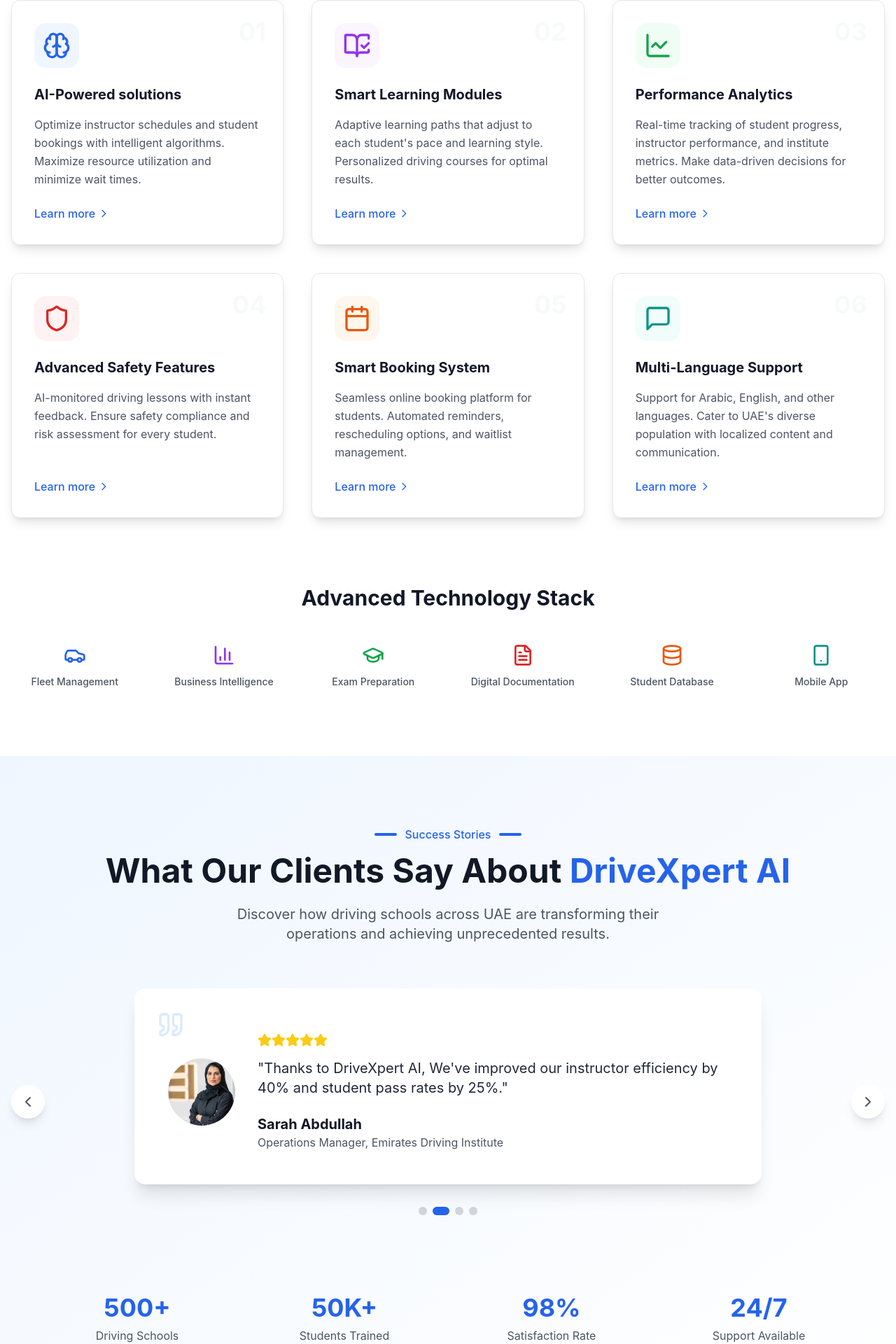
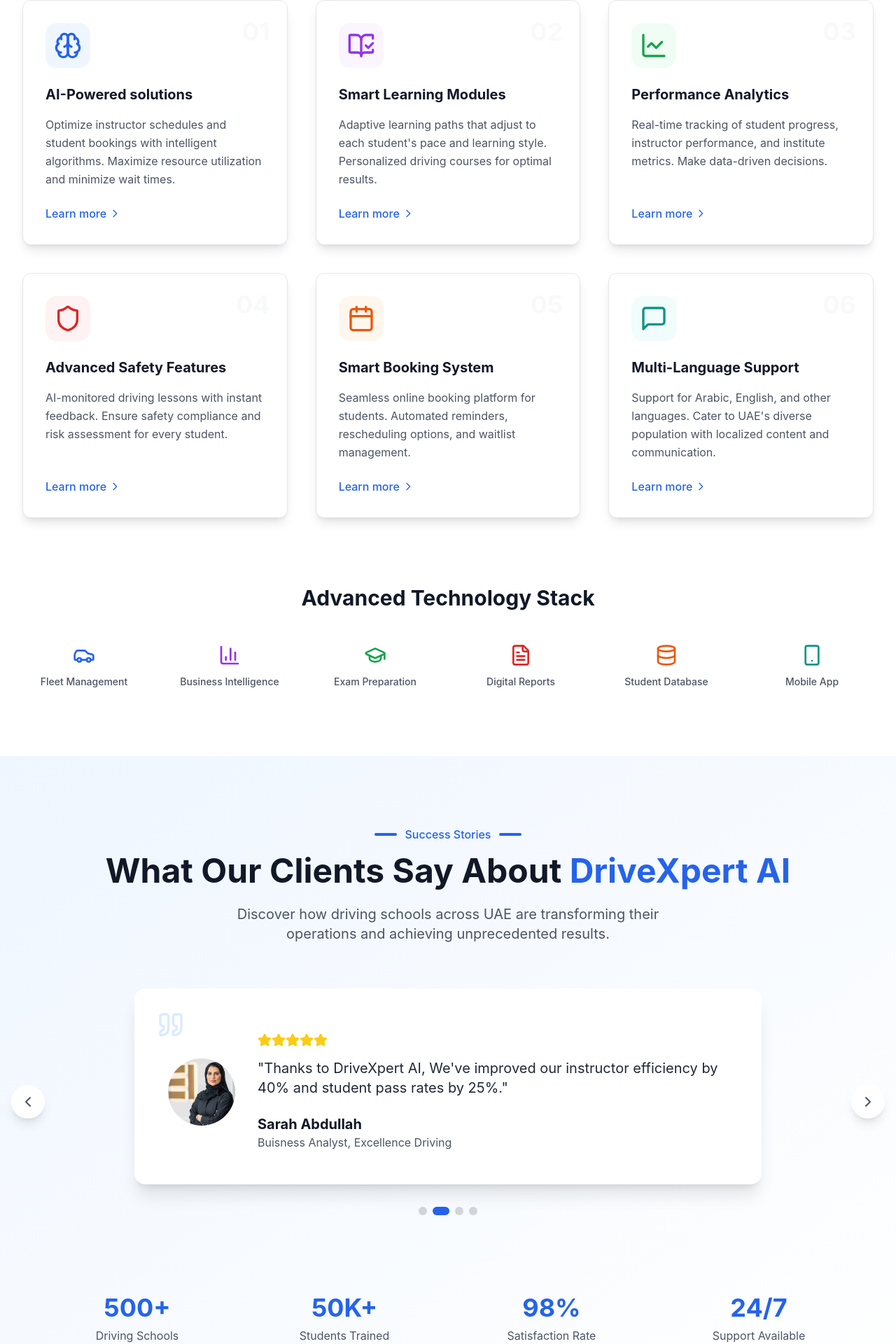
Before and after one commit to Ayman-Shakil192/drivexpert-ai, a React (Vite) app: page / in a window 1280 px wide. Shown: the part 4976-6896 px from the top of the page at 70% size. Built offline with nearby package versions, Linux system fonts and the light colour scheme.

Commit message:
update ui components

```diff
--- a/src/components/Contact.jsx
+++ b/src/components/Contact.jsx
@@ -141,15 +141,13 @@
       icon: <MapPin className="w-6 h-6" />,
       title: "Visit Us",
       content: "Dubai Investment Park, Dubai, UAE",
-      details: "Office 201, Building A",
       bgColor: useColorModeValue("blue.50", "blue.900"),
       iconColor: useColorModeValue("blue.600", "blue.400"),
     },
     {
       icon: <Phone className="w-6 h-6" />,
       title: "Call Us",
-      content: "+971 4 555 1234",
-      details: "Mon-Sat: 9AM-7PM",
+      content: "+971 4 555 1234 ",
       bgColor: useColorModeValue("green.50", "green.900"),
       iconColor: useColorModeValue("green.600", "green.400"),
     },
@@ -157,7 +155,6 @@
       icon: <Mail className="w-6 h-6" />,
       title: "Email Us",
       content: "support@drivexpert.ae",
-      details: "24/7 Support",
       bgColor: useColorModeValue("purple.50", "purple.900"),
       iconColor: useColorModeValue("purple.600", "purple.400"),
     },
@@ -165,7 +162,6 @@
       icon: <Clock className="w-6 h-6" />,
       title: "Business Hours",
       content: "9:00 AM - 7:00 PM",
-      details: "Saturday - Thursday",
       bgColor: useColorModeValue("orange.50", "orange.900"),
       iconColor: useColorModeValue("orange.600", "orange.400"),
     },
@@ -180,7 +176,7 @@
     <Box
       id="contact"
       py={24}
-      px={4}
+      px={8}
       bgGradient={bgGradient}
       position="relative"
       overflow="hidden"
@@ -283,9 +279,7 @@
                       <chakra.h3 fontSize="2xl" fontWeight="bold">
                         Send us a message
                       </chakra.h3>
-                      <chakra.p color="gray.600">
-                        We'll get back to you within 24 hours
-                      </chakra.p>
+                      <chakra.p color="gray.600">Let's connect!</chakra.p>
                     </Box>
                   </HStack>
 
@@ -306,7 +300,7 @@
                               name="name"
                               value={formData.name}
                               onChange={handleChange}
-                              placeholder="John Doe"
+                              placeholder="Your Full Name"
                               h={12}
                               borderRadius="lg"
                               focusBorderColor="blue.500"
@@ -326,7 +320,7 @@
                               type="email"
                               value={formData.email}
                               onChange={handleChange}
-                              placeholder="john@company.com"
+                              placeholder="Your Email Address"
                               h={12}
                               borderRadius="lg"
                               focusBorderColor="blue.500"
@@ -345,7 +339,7 @@
                               name="company"
                               value={formData.company}
                               onChange={handleChange}
-                              placeholder="Your Driving School"
+                              placeholder="Your Company Name"
                               h={12}
                               borderRadius="lg"
                               focusBorderColor="blue.500"
@@ -365,7 +359,7 @@
                               type="tel"
                               value={formData.phone}
                               onChange={handleChange}
-                              placeholder="+971 50 123 4567"
+                              placeholder="Your Phone Number"
                               h={12}
                               borderRadius="lg"
                               focusBorderColor="blue.500"
@@ -402,7 +396,7 @@
                         <InputGroup>
                           <Textarea
                             name="message"
-                            height={175}
+                            height={93}
                             value={formData.message}
                             onChange={handleChange}
                             placeholder="How can we help you?"
@@ -522,7 +516,7 @@
                       border="1px solid"
                       borderColor="gray.100"
                     >
-                      <Box bg={info.bgColor} p={3} borderRadius="lg">
+                      <Box bg={info.bgColor} p={4} borderRadius="lg">
                         <chakra.span color={info.iconColor}>
                           {info.icon}
                         </chakra.span>
@@ -531,11 +525,8 @@
                         <chakra.h4 fontWeight="bold" fontSize="lg" mb={1}>
                           {info.title}
                         </chakra.h4>
-                        <chakra.p color="gray.700" fontWeight="medium">
+                        <chakra.p color="gray.500" fontWeight="sm">
                           {info.content}
-                        </chakra.p>
-                        <chakra.p fontSize="sm" color="gray.500">
-                          {info.details}
                         </chakra.p>
                       </Box>
                     </Box>
@@ -591,7 +582,7 @@
                   {[
                     {
                       value: "100%",
-                      label: "Privacy Secure",
+                      label: "Secure",
                       icon: <Shield />,
                       color: "green.600",
                     },
--- a/src/components/Features.jsx
+++ b/src/components/Features.jsx
@@ -52,7 +52,7 @@
       icon: <LineChart className="w-10 h-10" />,
       title: "Performance Analytics",
       description:
-        "Real-time tracking of student progress, instructor performance, and institute metrics. Make data-driven decisions for better outcomes.",
+        "Real-time tracking of student progress, instructor performance, and institute metrics. Make data-driven decisions.",
       bgColor: "bg-green-50",
       iconColor: "text-green-600",
       delay: 0.3,
@@ -112,7 +112,7 @@
   return (
     <section
       id="features"
-      className="py-24 px-4 bg-white relative overflow-hidden"
+      className="py-24 px-8 bg-white relative overflow-hidden"
       ref={ref}
     >
       {/* Background pattern */}
@@ -202,7 +202,7 @@
                 },
                 {
                   icon: <FileText className="w-8 h-8" />,
-                  label: "Digital Documentation",
+                  label: "Digital Reports",
                   color: "text-red-600",
                 },
                 {
--- a/src/components/Footer.jsx
+++ b/src/components/Footer.jsx
@@ -248,7 +248,8 @@
             textAlign="center"
             md={{ textAlign: "left" }}
           >
-            Subscribe to our newsletter for updates and exclusive offers.
+            Subscribe to our newsletter for the latest updates, industry news,
+            and exclusive offers.
           </Text>
           <InputGroup size="md">
             <Input
--- a/src/components/Testimonials.jsx
+++ b/src/components/Testimonials.jsx
@@ -26,8 +26,8 @@
     },
     {
       name: "Sarah Abdullah",
-      role: "Operations Manager",
-      company: "Emirates Driving Institute",
+      role: "Buisness Analyst",
+      company: "Excellence Driving",
       content:
         "Thanks to DriveXpert AI, We've improved our instructor efficiency by 40% and student pass rates by 25%.",
       rating: 5,
@@ -44,8 +44,8 @@
     },
     {
       name: "Fatima Al Zaabi",
-      role: "Training Coordinator",
-      company: "Abu Dhabi Driving Center",
+      role: "Senior Manager",
+      company: "ECO Drive",
       content:
         "The personalized learning modules have been a game-changer. Our students learn faster and retain information better than ever before.",
       rating: 5,
@@ -110,7 +110,7 @@
   return (
     <section
       id="testimonials"
-      className="py-16 md:py-24 px-4 bg-gradient-to-br from-blue-50 to-white overflow-hidden"
+      className="py-16 md:py-24 px-8 bg-gradient-to-br from-blue-50 to-white overflow-hidden"
       ref={ref}
     >
       <div className="container mx-auto">
```
